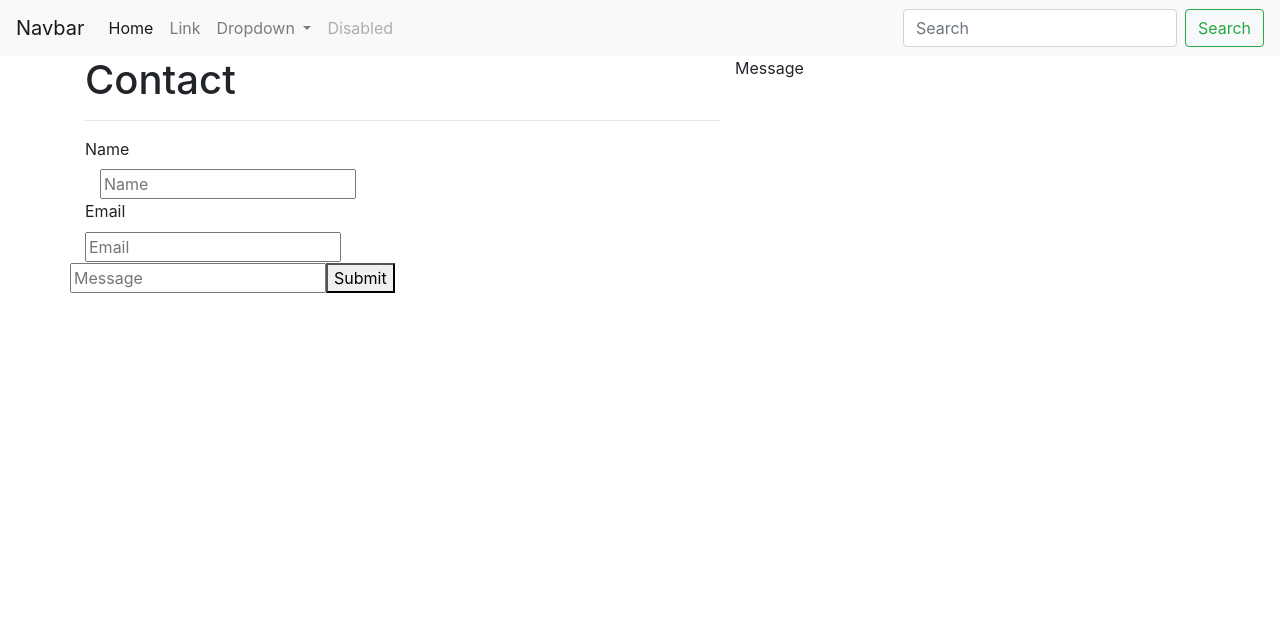
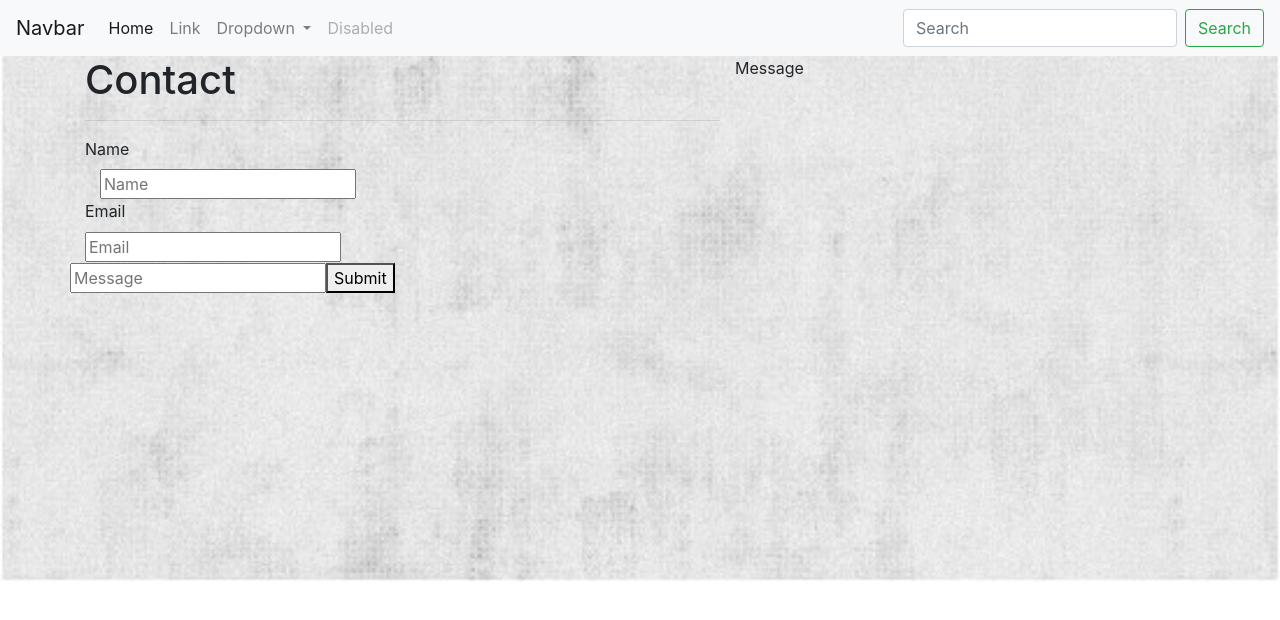
Before and after one commit to jyocus/My-Portfolio, a plain HTML site: page contact.html in a window 1280 px wide. Drawn offline with nearby package versions, Linux system fonts and the light colour scheme; files that its build step writes are made by us from their sources.

Commit message:
added body css and corrected css link paths in html

```diff
--- a/contact.html
+++ b/contact.html
@@ -6,7 +6,7 @@
     <title>Justin's Portfolio</title>
 
     <link rel="stylesheet" href="https://maxcdn.bootstrapcdn.com/bootstrap/4.0.0/css/bootstrap.min.css">
-    <link rel="stylesheet" href="assets/css/style.css" media="screen">
+    <link rel="stylesheet" href="style.css" media="screen">
 
 </head>
 <body>
--- a/style.css
+++ b/style.css
@@ -0,0 +1,7 @@
+body {
+    background-image: url(bg.jpg) ;
+    background-size: cover;
+    background-repeat: no-repeat;
+    height: 100%;
+
+}
```
Also changed, not shown: index.html (+1 -1 lines), portfolio.html (+1 -1 lines), bg.jpg (added).
